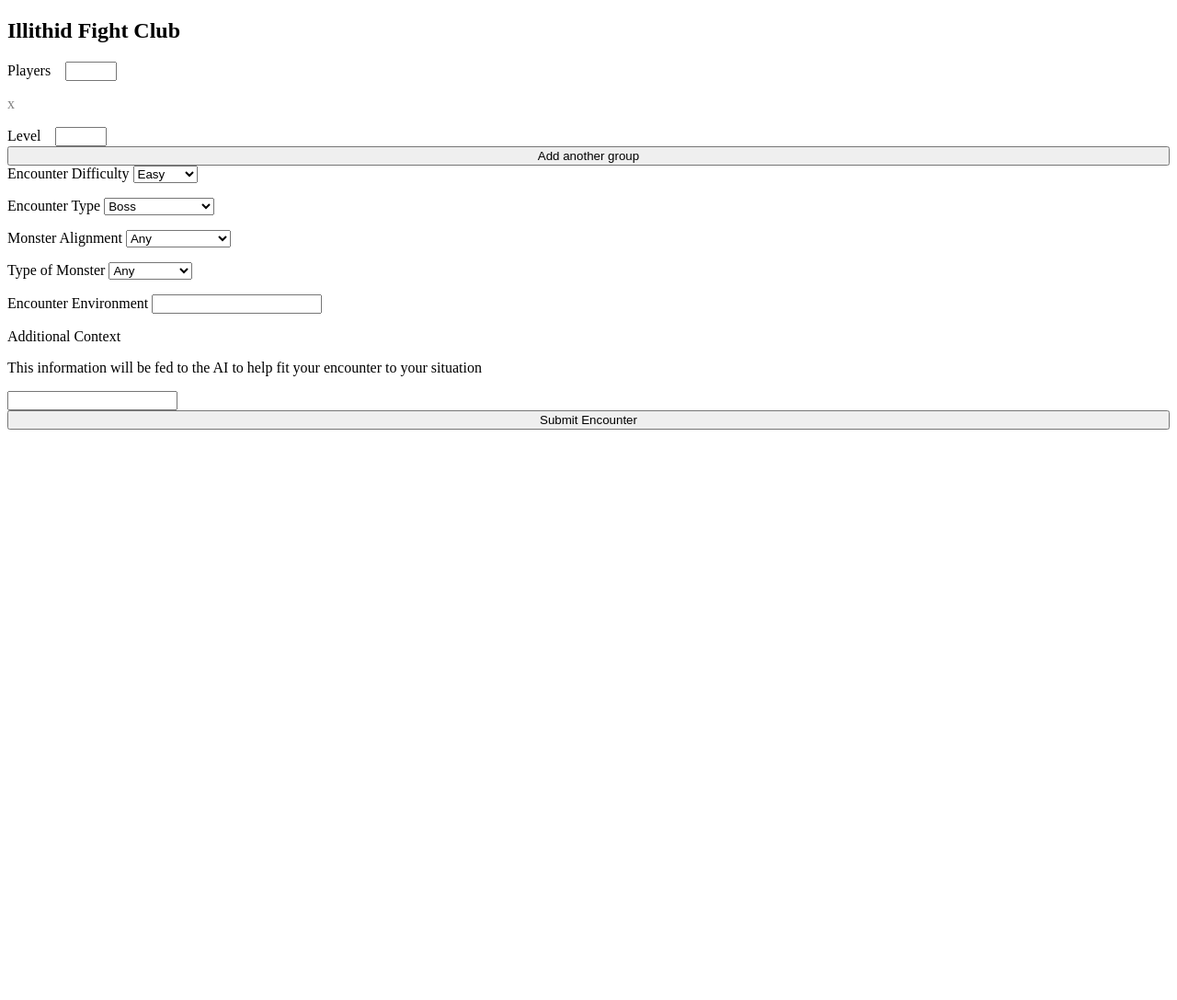
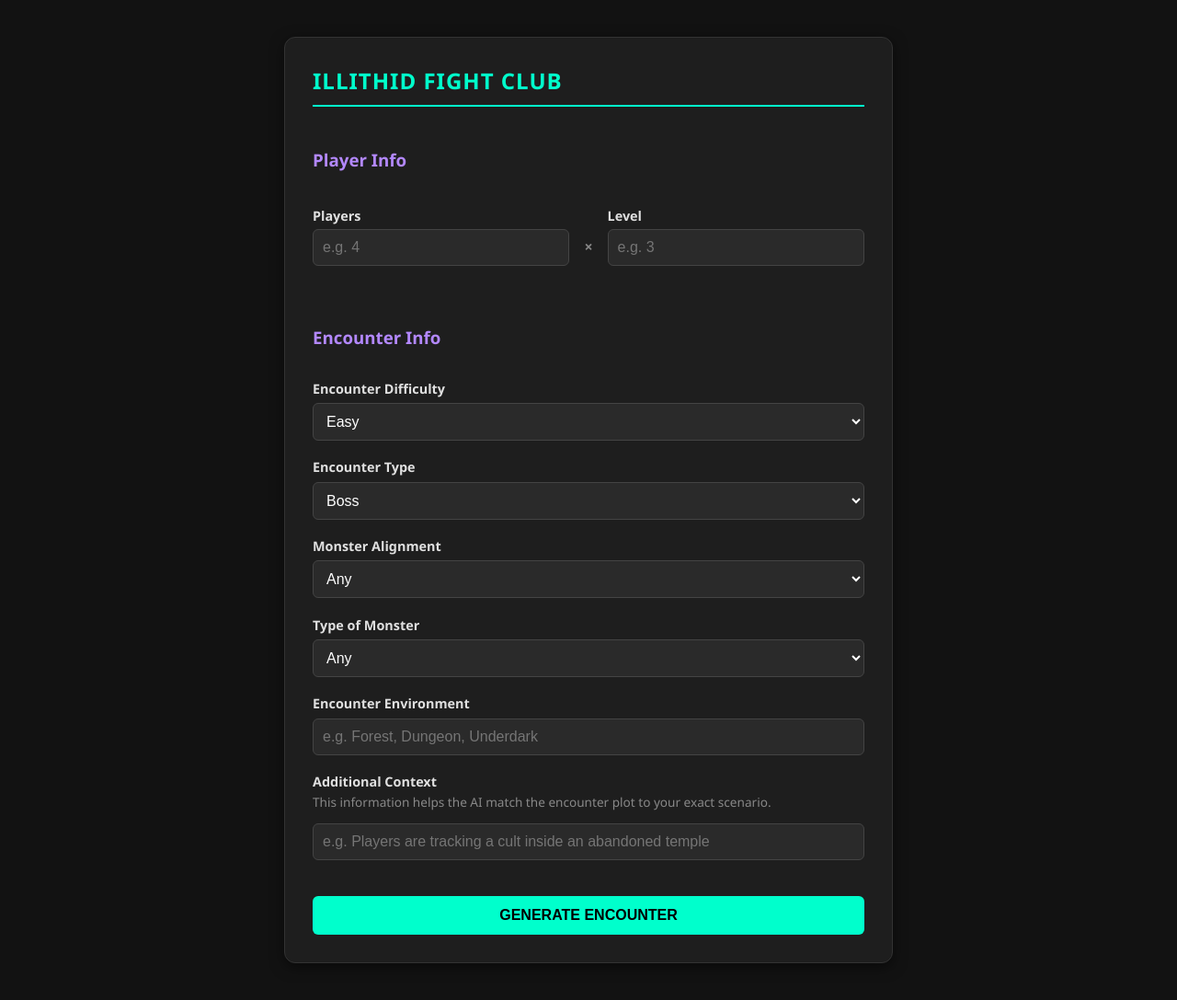
Before and after one commit to PolTwice/CombatCompute, a Flask app: template templates/index.html in a window 1280 px wide. Shown: the whole page at 92% size. Before the commit the page ends 467 px from the top, so only its background shows below. Run offline with Flask 3, Linux system fonts and the light colour scheme; the template is opened without the code that fills it, so the values that code supplies are empty.

Commit message:
Did a big cleanup. generated css. WIll change later

```diff
--- a/ai_agent.py
+++ b/ai_agent.py
@@ -15,7 +15,7 @@ def generate_agent_response(user_prompt, database_context=None):
 
     # 2. Define the core persona instructions
     system_instruction = (
-        "You are the central AI tactical agent for the CombatCompute platform. "
+        "You are the central AI tactical agent for the Illithid Fight Club platform. "
         "Your job is to assist the user by analyzing system metrics, logs, and data."
     )
 
--- a/templates/index.html
+++ b/templates/index.html
@@ -5,42 +5,141 @@
     <meta name="viewport" content="width=device-width, initial-scale=1.0">
     <title>Illithid Fight Club</title>
     <style>
+        /* Base Styling and Palette */
+        body {
+            font-family: 'Segoe UI', Tahoma, Geneva, Verdana, sans-serif;
+            background-color: #121212;
+            color: #e0e0e0;
+            padding: 40px;
+            margin: 0;
+        }
 
-        form{
+        .container {
+            max-width: 600px;
+            margin: 0 auto;
+            background-color: #1e1e1e;
+            padding: 30px;
+            border-radius: 12px;
+            box-shadow: 0 4px 15px rgba(0,0,0,0.5);
+            border: 1px solid #333;
+        }
+
+        h2 {
+            color: #00ffcc;
+            margin-top: 0;
+            text-transform: uppercase;
+            letter-spacing: 1px;
+            border-bottom: 2px solid #00ffcc;
+            padding-bottom: 10px;
+        }
+
+        h3 {
+            color: #b388ff;
+            margin-top: 25px;
+            margin-bottom: 15px;
+        }
+
+        form {
             display: flex;
             flex-direction: column;
+            gap: 1.5rem;
         }
 
-        .form-group > div{
+        /* Layout Organizers */
+        .form-group {
             display: flex;
             flex-direction: row;
             gap: 1rem;
-            align-items: center;
+            align-items: flex-end;
+            margin-bottom: 1rem;
         }
 
-        .player, .level{
+        .player, .level {
             display: flex;
             flex-direction: column;
+            gap: 0.3rem;
+            flex: 1;
         }
 
-        .player label, .level label{
-            text-align: center;
+        .form-row {
+            display: flex;
+            flex-direction: column;
+            gap: 0.4rem;
         }
 
-        .form-group p{
-            color: grey
+        .multiply-sign {
+            color: #888;
+            font-weight: bold;
+            padding-bottom: 10px;
         }
 
-        .hidden{
-            display: none;
+        p.hint {
+            color: #888;
+            font-size: 0.85rem;
+            margin: -0.2rem 0 0.5rem 0;
         }
 
-        #monster-info{
+        /* Inputs & Controls Layout */
+        label {
+            font-size: 0.9rem;
+            font-weight: 600;
+        }
+
+        input[type="number"], input[type="text"], select {
+            background-color: #2a2a2a;
+            color: #fff;
+            border: 1px solid #444;
+            padding: 10px;
+            border-radius: 6px;
+            font-size: 1rem;
+            box-sizing: border-box;
+            width: 100%;
+        }
+
+        input:focus, select:focus {
+            outline: none;
+            border-color: #00ffcc;
+        }
+
+        /* Interactive Action Elements */
+        button, input[type="submit"] {
+            padding: 12px;
+            border-radius: 6px;
+            font-weight: bold;
+            cursor: pointer;
+            transition: all 0.2s ease;
+            font-size: 1rem;
+        }
+
+        button {
+            background-color: transparent;
+            color: #b388ff;
+            border: 1px solid #b388ff;
+            align-self: flex-start;
+        }
+
+        button:hover {
+            background-color: rgba(179, 136, 255, 0.1);
+        }
+
+        input[type="submit"] {
+            background-color: #00ffcc;
+            color: #000;
+            border: none;
+            margin-top: 15px;
+            text-transform: uppercase;
+        }
+
+        input[type="submit"]:hover {
+            background-color: #00cc99;
+            box-shadow: 0 0 10px rgba(0, 255, 204, 0.4);
+        }
+
+        #monster-info {
             display: flex;
             flex-direction: column;
-            gap: 1rem;
+            gap: 1.2rem;
         }
-
     </style>
 </head>
 <body>
@@ -49,41 +148,28 @@
     <h2>Illithid Fight Club</h2>
 
     <form action="/" method="POST">
-    <!-- enter character info -->
+
+        <h3>Player Info</h3>
         <div id="character-info">
             <div class="form-group">
                 <div class="player">
-                <label for="player-count">Players</label>
-                <input
-                    required
-                    type="number"
-                    id="player-count"
-                    min="0"
-                    max="20"
-                >
+                    <label>Players</label>
+                    <input required type="number" name="player_count[]" min="1" max="20" placeholder="e.g. 4">
                 </div>
-            <p>x</p>
+                <div class="multiply-sign">×</div>
                 <div class="level">
-                <label for ="levels">Level</label>
-                <input
-                    required
-                    type="number"
-                    id="levels"
-                    min="1"
-                    max="20"
-            >
+                    <label>Level</label>
+                    <input required type="number" name="player_level[]" min="1" max="20" placeholder="e.g. 3">
                 </div>
             </div>
         </div>
 
-    <!-- enter party info -->
-    <button onclick="addGroup()">Add another group</button>
         <div id="monster-info">
+            <h3>Encounter Info</h3>
 
-        <!-- encounter difficulty -->
-        <div>
+            <div class="form-row">
                 <label for="encounter-difficulty">Encounter Difficulty</label>
-            <select id="encounter-difficulty">
+                <select id="encounter-difficulty" name="difficulty">
                     <option value="easy">Easy</option>
                     <option value="medium">Medium</option>
                     <option value="hard">Hard</option>
@@ -91,11 +177,9 @@
                 </select>
             </div>
 
-        <!-- encounter type -->
-
-        <div>
+            <div class="form-row">
                 <label for="encounter-type">Encounter Type</label>
-            <select id="encounter-difficulty">
+                <select id="encounter-type" name="encounter_style">
                     <option value="boss">Boss</option>
                     <option value="bossplus">Boss + Minions</option>
                     <option value="duo">Duo of Monsters</option>
@@ -104,30 +188,28 @@
                 </select>
             </div>
 
-        <!-- alignment -->
-        <div>
+            <div class="form-row">
                 <label for="monster-alignment">Monster Alignment</label>
-            <select id="monster-alignment">
+                <select id="monster-alignment" name="alignment">
                     <option value="any">Any</option>
+                    <option value="unaligned">Unaligned</option>
                     <option value="lawgood">Lawful Good</option>
-                <option value="neutgood">Nuetral Good</option>
+                    <option value="neutgood">Neutral Good</option>
                     <option value="chaosgood">Chaotic Good</option>
                     <option value="lawneut">Lawful Neutral</option>
                     <option value="trueneut">True Neutral</option>
                     <option value="chaosneut">Chaotic Neutral</option>
                     <option value="lawevil">Lawful Evil</option>
                     <option value="neutevil">Neutral Evil</option>
-                <option value="chaosevil">Chatoic Neutral</option>
+                    <option value="chaosevil">Chaotic Evil</option>
                 </select>
             </div>
 
-
-        <!-- Type of monsters -->
-        <div>
+            <div class="form-row">
                 <label for="monster-type">Type of Monster</label>
-            <select id="monster-type">
+                <select id="monster-type" name="monster_type">
                     <option value="any">Any</option>
-                <option value="aberration">Abberation</option>
+                    <option value="aberration">Aberration</option>
                     <option value="beast">Beast</option>
                     <option value="celestial">Celestial</option>
                     <option value="construct">Construct</option>
@@ -143,78 +225,21 @@
                 </select>
             </div>
 
-        <div>
-            <label for="encounter-environment">Encounter Environment</label>
-            <input type="text" id="environment">
+            <div class="form-row">
+                <label for="environment">Encounter Environment</label>
+                <input type="text" id="environment" name="environment" placeholder="e.g. Forest, Dungeon, Underdark">
             </div>
 
-        <div>
+            <div class="form-row">
                 <label for="encounter-context">Additional Context</label>
-            <p>This information will be fed to the AI to help fit your encounter to your situation</p>
-            <input type="text" id="encounter-context">
+                <p class="hint">This information helps the AI match the encounter plot to your exact scenario.</p>
+                <input type="text" id="encounter-context" name="context" placeholder="e.g. Players are tracking a cult inside an abandoned temple">
+            </div>
         </div>
 
-
-    </div>
-
-    <input type="submit" value="Submit Encounter">
+        <input type="submit" value="Generate Encounter">
     </form>
 </div>
 
-<script>
-    function addGroup() {
-        //get container
-        const container = document.getElementById('character-info');
-
-        //grab firct group to clone
-        const originalGroup = container.querySelector('.form-group');
-
-        //clone
-        const clonedGroup = originalGroup.cloneNode(true);
-
-        //clear inputs
-        const inputs = clonedGroup.querySelectorAll('input');
-        inputs.forEach(input => input.value = '');
-
-        //append
-        container.appendChild(clonedGroup);
-    }
-
-    function submitParty() {
-        // Grab all the form-group rows
-        const groups = document.querySelectorAll('.form-group');
-
-        // Create an array to store our structured data objects
-        let partyData = [];
-        let summary = "Illithid Fight Club Roster:\n\n";
-
-        // Loop through each row to grab its specific inputs
-        groups.forEach((group, index) => {
-            // Find the specific inputs inside THIS row
-            // We use querySelector instead of IDs because IDs are no longer unique when cloned
-            const playerInput = group.querySelector('.player input');
-            const levelInput = group.querySelector('.level input');
-
-            const playerCount = playerInput.value || 0;
-            const level = levelInput.value || 0;
-
-            // Save it to our array as a clean data object
-            partyData.push({
-                groupNumber: index + 1,
-                players: parseInt(playerCount),
-                level: parseInt(level)
-            });
-
-            // Build the text summary
-            summary += `Group ${index + 1}: ${playerCount} Players at Level ${level}\n`;
-        });
-
-        // Do whatever you want with the data!
-        // You can alert it, log it to the console, or send it to a server.
-        alert(summary);
-        console.log("Full Party Data Array:", partyData);
-    }
-</script>
-
 </body>
 </html>
```
Lines whose indentation alone changed are shown as unchanged.
